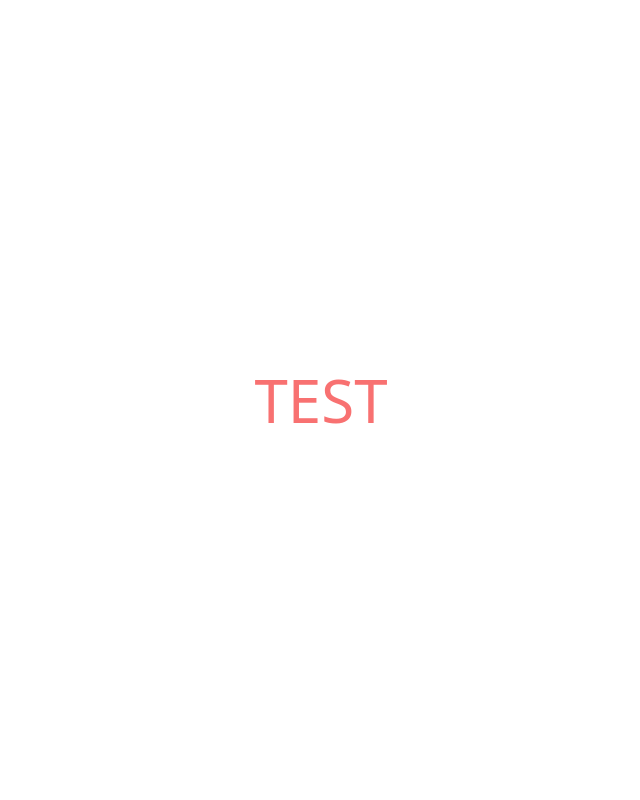
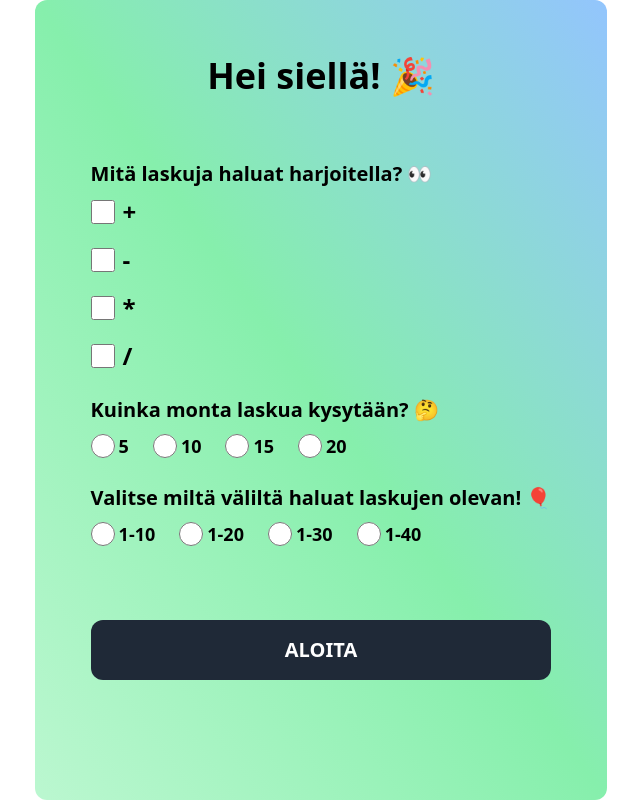
Before and after one commit to villetoimela/ez-math-game, a React (Create React App) app: page / in a window 1280 px wide. Shown: the whole page, without its empty margins (319-959 px from the left). Built offline with nearby package versions, Linux system fonts and the light colour scheme.

Commit message:
used QuizContainer in App.js

```diff
--- a/src/App.js
+++ b/src/App.js
@@ -1,8 +1,13 @@
-
+import QuizContainer from "./components/QuizContainer";
+import "./index.css";
 
 function App() {
   return (
-    <div className="text-6xl text-red-400 flex items-center justify-center h-screen">TEST</div>
+    <div className="flex flex-row min-h-screen ">
+      <div className="flex justify-center items-center w-full">
+        <QuizContainer />
+      </div>
+    </div>
   );
 }
 
```
